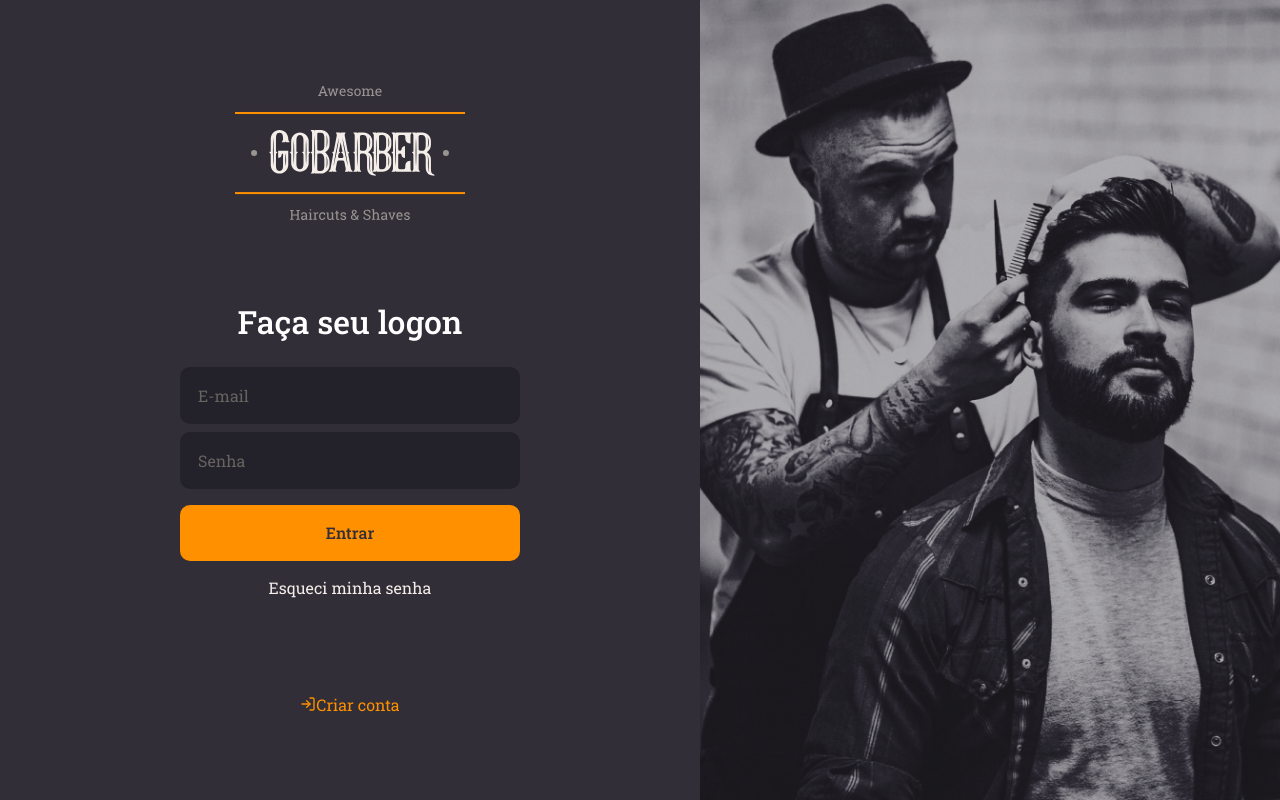
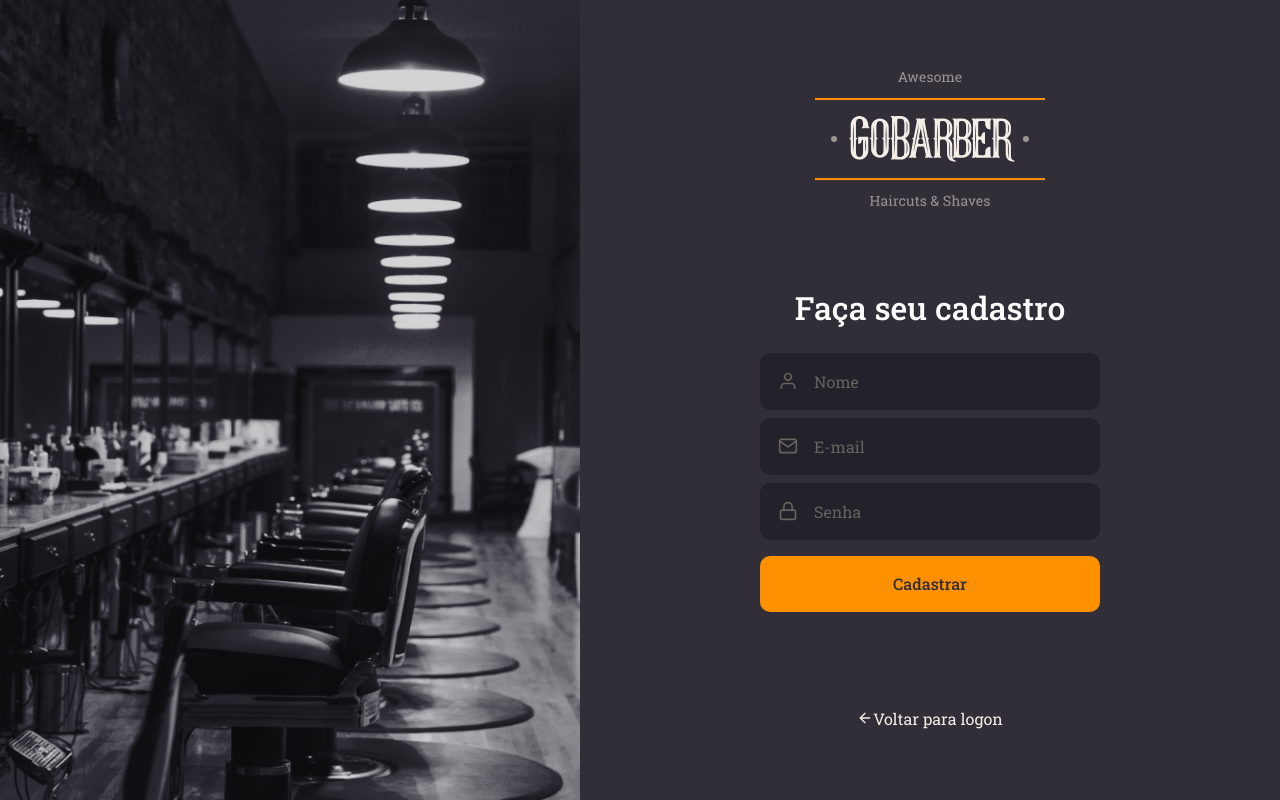
Before and after one commit to RaphaelSR/06-gobarber-web, a React (Create React App) app: page / in a window 1280 px wide. Built offline with nearby package versions, Linux system fonts and the light colour scheme.

Commit message:
Signup and Signin DONE

```diff
--- a/src/App.tsx
+++ b/src/App.tsx
@@ -1,11 +1,12 @@
 import React from 'react';
-import SigIn from './pages/Sigin';
+//import SignIn from './pages/Signin';
+import SignUp from './pages/Signup';
 import GlobalStyle from './styles/global';
 
 
 const App: React.FC = () => (
   <>
-  <SigIn/>
+  <SignUp/>
   <GlobalStyle />
   </>
 )
--- /dev/null
+++ b/src/components/Button/index.tsx
@@ -0,0 +1,13 @@
+import React, { ButtonHTMLAttributes } from 'react';
+
+import { Container} from './styles';
+
+type ButtonProps = ButtonHTMLAttributes<HTMLButtonElement>
+
+
+
+const Button: React.FC<ButtonProps> = ({children, ...rest}) => (
+    <Container {...rest}>{children}</Container>
+);
+
+export default Button;
--- /dev/null
+++ b/src/components/Button/styles.ts
@@ -0,0 +1,21 @@
+import styled from 'styled-components';
+import {shade} from 'polished';
+
+
+   export const Container = styled.button`
+
+    background: #ff9000;
+    height: 56px;
+    border-radius: 10px;
+    border: 0;
+    padding: 0 16px;
+    color: #312e38;
+    width: 100%;
+    font-weight: 500;
+    margin-top: 16px;
+    transition: background-color 0.2s;
+    &:hover {
+        background: ${shade(0.2, '#ff9000')};
+    }
+
+   `;
--- /dev/null
+++ b/src/components/Input/index.tsx
@@ -0,0 +1,16 @@
+import React, { InputHTMLAttributes } from 'react';
+import { IconBaseProps} from 'react-icons';
+import { Container} from './styles';
+interface InputProps extends InputHTMLAttributes<HTMLInputElement>{
+name: string;
+icon?: React.ComponentType<IconBaseProps>;
+}
+
+const Input: React.FC<InputProps> = ({icon: Icon, ...rest}) => (
+    <Container>
+        { Icon && <Icon size={20}/>}
+        <input {...rest} />
+    </Container>
+);
+
+export default Input;
--- /dev/null
+++ b/src/components/Input/styles.ts
@@ -0,0 +1,32 @@
+import styled from 'styled-components';
+
+export const Container = styled.div`
+background: #232129;
+border-radius: 10px;
+border: 2px solid #232129;
+padding: 16px;
+width: 100%;
+color: #666360;
+
+display: flex;
+align-items: center;
+
+& + div{
+    margin-top: 8px;
+}
+
+input {
+    flex: 1;
+    background: transparent;
+    border: 0;
+    color: #F4EDE8;
+
+
+    &::placeholder{
+        color: #666360;
+    }
+}
+    svg {
+        margin-right: 16px;
+    }
+`;
--- a/src/pages/Sigin/index.tsx
+++ b/src/pages/Signin/index.tsx
@@ -1,10 +1,14 @@
 import React from 'react';
-import {FiLogIn} from 'react-icons/fi';
+import Input from '../../components/Input';
+import Button from '../../components/Button';
+import {FiLogIn, FiMail, FiLock} from 'react-icons/fi';
 import logoImg from '../../assets/logo.svg';
+
+
 
 import { Container, Content, Background } from './styles';
 
-const SigIn: React.FC = () => (
+const SignIn: React.FC = () => (
     <Container>
         <Content>
             <img src={logoImg} alt="GoBarber"/>
@@ -12,9 +16,9 @@ const SigIn: React.FC = () => (
             <form>
             <h1>Faça seu logon</h1>
 
-            <input placeholder="E-mail"/>
-            <input type="password" placeholder="Senha"/>
-            <button type="submit" >Entrar</button>
+            <Input name="email" icon={FiMail} placeholder="E-mail"/>
+            <Input name="password" icon={FiLock} type="password" placeholder="Senha"/>
+            <Button type="submit" >Entrar</Button>
 
             <a href="forgot">Esqueci minha senha</a>
             </form>
@@ -27,4 +31,4 @@ const SigIn: React.FC = () => (
     </Container>
 )
 
-export default SigIn;
+export default SignIn;
--- /dev/null
+++ b/src/pages/Signin/styles.ts
@@ -0,0 +1,57 @@
+import styled from 'styled-components';
+import {shade} from 'polished';
+import signInBackgroundImg from '../../assets/sign-in-background.png';
+
+export const Container = styled.div`
+    height: 100vh;
+    display: flex;
+    align-items: stretch;
+`;
+
+export const Content = styled.div`
+    display: flex;
+    flex-direction: column;
+    align-items: center;
+    place-content: center;
+    width: 100%;
+    max-width: 700px;
+    form {
+        margin: 80px 0;
+        width: 340px;
+        text-align: center;
+    }
+    h1 {
+        margin-bottom: 24px;
+    }
+
+    }
+    a {
+        color: #F4EDE8;
+        display: block;
+        margin-top: 16px;
+        text-decoration: none;
+        transition: color 0.2s;
+        &:hover {
+            color: ${shade(0.2, '#F4EDE8')};
+        }
+    }
+
+    > a {
+        color: #ff9000;
+        display: block:
+        margin-top: 24px;
+        text-decoration: none;
+        transition: color 0.2s;
+        display: flex;
+        align-items: center;
+        &:hover {
+            color: ${shade(0.2, '#ff9000')};
+        }
+    }
+`;
+
+export const Background = styled.div`
+    flex: 1;
+    background: url(${signInBackgroundImg}) no-repeat center;
+    background-size: cover;
+`;
--- /dev/null
+++ b/src/pages/Signup/index.tsx
@@ -0,0 +1,34 @@
+import React from 'react';
+import Input from '../../components/Input';
+import Button from '../../components/Button';
+import { FiArrowLeft, FiMail, FiLock, FiUser} from 'react-icons/fi';
+import logoImg from '../../assets/logo.svg';
+
+
+
+import { Container, Content, Background } from './styles';
+
+const SignUp: React.FC = () => (
+    <Container>
+      <Background />
+        <Content>
+            <img src={logoImg} alt="GoBarber"/>
+
+            <form>
+            <h1>Faça seu cadastro</h1>
+
+            <Input name="name" icon={FiUser} placeholder="Nome"/>
+            <Input name="email" icon={FiMail} placeholder="E-mail"/>
+            <Input name="password" icon={FiLock} type="password" placeholder="Senha"/>
+            <Button type="submit" >Cadastrar</Button>
+
+            </form>
+
+            <a href="login">
+                <FiArrowLeft/>
+                Voltar para logon</a>
+        </Content>
+    </Container>
+)
+
+export default SignUp;
--- a/src/pages/Sigin/styles.ts
+++ b/src/pages/Signup/styles.ts
@@ -1,6 +1,6 @@
 import styled from 'styled-components';
 import {shade} from 'polished';
-import signInBackgroundImg from '../../assets/sign-in-background.png';
+import signInBackgroundImg from '../../assets/sign-up-background.png';
 
 export const Container = styled.div`
     height: 100vh;
@@ -12,84 +12,42 @@ export const Content = styled.div`
     display: flex;
     flex-direction: column;
     align-items: center;
-
     place-content: center;
-
     width: 100%;
     max-width: 700px;
-
     form {
         margin: 80px 0;
         width: 340px;
         text-align: center;
     }
-
     h1 {
         margin-bottom: 24px;
     }
 
-    input {
-        background: #232129;
-        border-radius: 10px;
-        border: 2px solid #232129;
-        padding: 16px;
-        width: 100%;
-        color: #F4EDE8;
-
-        &::placeholder{
-            color: #666360;
-        }
-
-        & + input{
-            margin-top: 8px;
-        }
     }
-
-    button {
-        background: #ff9000;
-        height: 56px;
-        border-radius: 10px;
-        border: 0;
-        padding: 0 16px;
-        color: #312e38;
-        width: 100%;
-        font-weight: 500;
-        margin-top: 16px;
-        transition: background-color 0.2s;
-
-        &:hover {
-            background: ${shade(0.2, '#ff9000')};
-        }
-    }
-
     a {
         color: #F4EDE8;
         display: block;
         margin-top: 16px;
         text-decoration: none;
         transition: color 0.2s;
-
         &:hover {
             color: ${shade(0.2, '#F4EDE8')};
         }
     }
 
-
     > a {
-        color: #ff9000;
+        color: #F4EDE8;
         display: block:
         margin-top: 24px;
         text-decoration: none;
         transition: color 0.2s;
-
         display: flex;
         align-items: center;
-
         &:hover {
-            color: ${shade(0.2, '#ff9000')};
+            color: ${shade(0.2, '#F4EDE8')};
         }
     }
-
 `;
 
 export const Background = styled.div`
```
Also changed, not shown: src/assets/sign-up-background.png (added).
